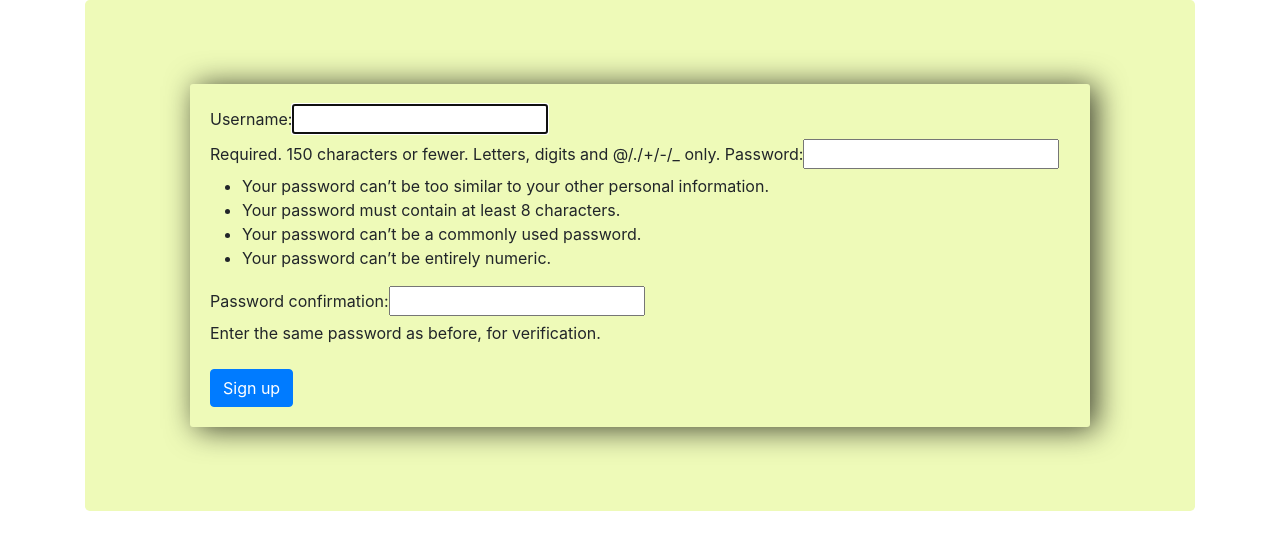
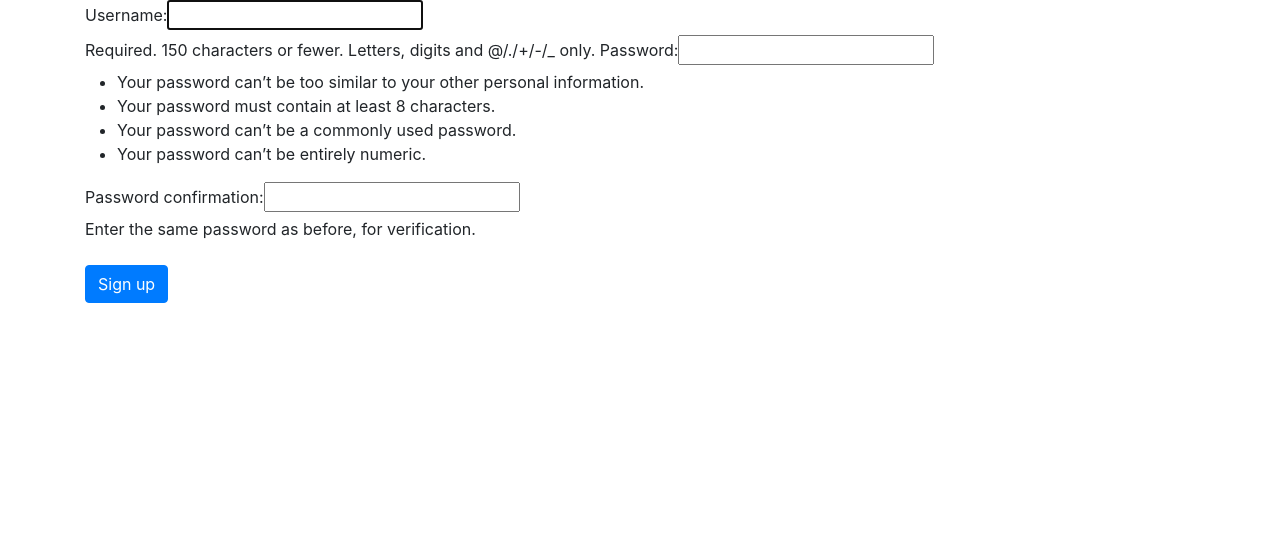
Before and after one commit to yassinejr/Blog, a Django app: page /accounts/signup/ in a window 1280 px wide. Shown: the part 56-606 px from the top of the page. Run offline with Django 3.2, Linux system fonts and the light colour scheme; some libraries are stand-ins or nearby versions.

Commit message:
customize signup page

```diff
--- a/accounts/templates/registration/signup.html
+++ b/accounts/templates/registration/signup.html
@@ -2,8 +2,8 @@
 
 {% block content %}
 
-<div class="jumbotron">
-    <div class="center-column">
+<div>
+    <div>
         {% if form.errors %}
         <p>Your username and password didn't match. Please try again.</p>
         {% endif %}
@@ -18,18 +18,18 @@
     </div>
 </div>
 
-<style>
-.center-column{
-        width:900px;
-        margin:20px auto;
-        padding:20px;
-        background-color : #eefab8;
-        border-radius: 3px;
-        box-shadow: 6px 2px 30px 0px rgba(0,0,0,0.75);
-    }
+<!--<style>-->
+<!--.center-column{-->
+<!--        width:900px;-->
+<!--        margin:20px auto;-->
+<!--        padding:20px;-->
+<!--        background-color : #eefab8;-->
+<!--        border-radius: 3px;-->
+<!--        box-shadow: 6px 2px 30px 0px rgba(0,0,0,0.75);-->
+<!--    }-->
 
-.jumbotron{
-    background-color: #eefab8;
-}
-</style>
+<!--.jumbotron{-->
+<!--    background-color: #eefab8;-->
+<!--}-->
+<!--</style>-->
 {% endblock content %}
```
